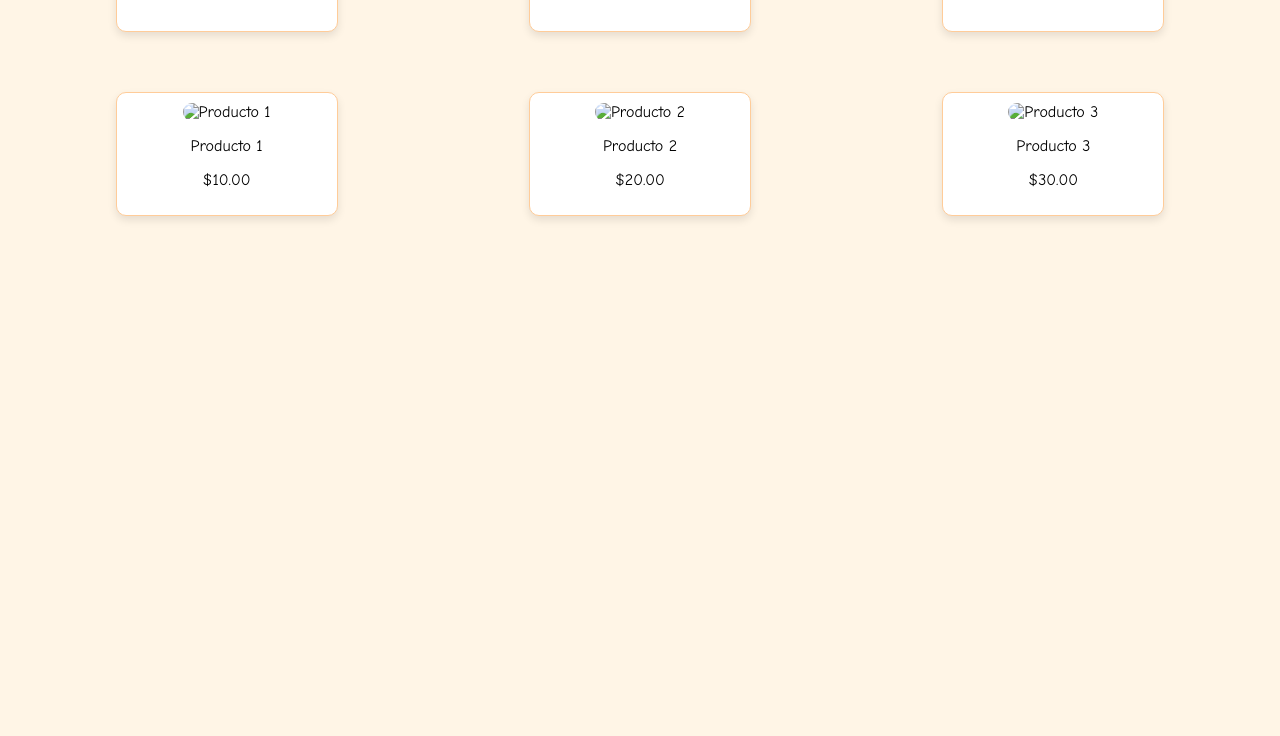
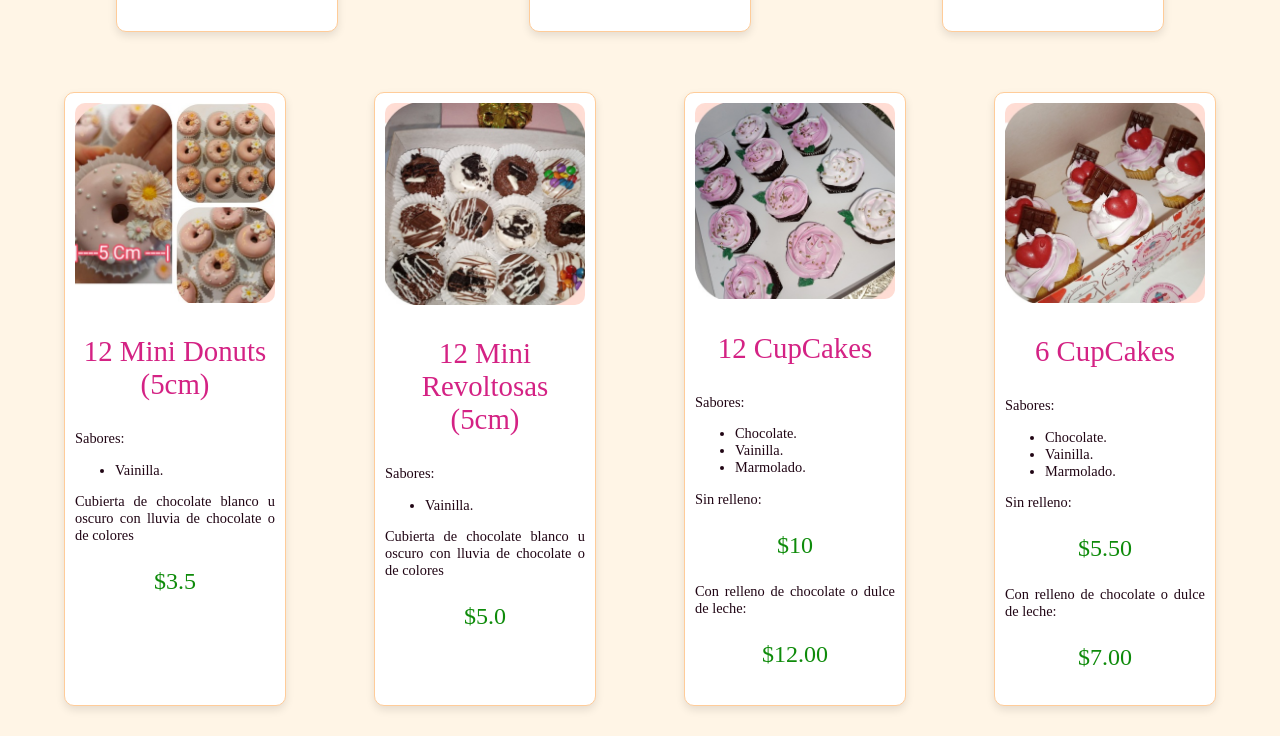
Before and after one commit to DelCris-Creator/mi-pagina-web, a plain HTML site: page index.html in a window 1280 px wide. Shown: the part 1234-1970 px from the top of the page. Before the commit the page ends 1480 px from the top, so only its background shows below. Drawn offline with Linux system fonts and the light colour scheme.

Commit message:
MiniDonuts

```diff
--- a/index.html
+++ b/index.html
@@ -79,21 +79,59 @@
         </div>
 
     </div>
+
     <div class="section">
         <div class="product">
-            <img src="imagen1.jpg" alt="Producto 1">
-            <p>Producto 1</p>
-            <p>$10.00</p>
+            <img src="images/00010.jpg" alt="Producto 7">
+            <p class="nombre-producto">12 Mini Donuts (5cm) </p>
+            <p class="descripcion">Sabores:</p>
+            <ul class="descripcion">
+                <li>Vainilla.</li>
+            </ul>
+            <p class="descripcion">Cubierta de chocolate blanco
+                u oscuro con lluvia de chocolate o de colores</p>
+            <p class="precio">$3.5</p>
         </div>
         <div class="product">
-            <img src="imagen2.jpg" alt="Producto 2">
-            <p>Producto 2</p>
-            <p>$20.00</p>
+            <img src="images/00011.jpg" alt="Producto 7">
+            <p class="nombre-producto">12 Mini Revoltosas (5cm) </p>
+            <p class="descripcion">Sabores:</p>
+            <ul class="descripcion">
+                <li>Vainilla.</li>
+            </ul>
+            <p class="descripcion">Cubierta de chocolate blanco
+                u oscuro con lluvia de chocolate o de colores</p>
+            <p class="precio">$5.0</p>
         </div>
         <div class="product">
-            <img src="imagen3.jpg" alt="Producto 3">
-            <p>Producto 3</p>
-            <p>$30.00</p>
+            <img src="images/0008.jpg" alt="Producto 8">
+            <p class="nombre-producto">12 CupCakes</p>
+            <p class="descripcion">Sabores:</p>
+            <ul class="descripcion">
+                <li>Chocolate.</li>
+                <li>Vainilla.</li>
+                <li>Marmolado.</li>
+            </ul>
+            <p class="descripcion">Sin relleno:</p>
+            <p class="precio">$10</p>
+            <p class="descripcion">Con relleno de chocolate o
+                dulce de leche:</p>
+            <p class="precio">$12.00</p>
+        </div>
+        <div class="product">
+            <img src="images/0009.jpg" alt="Producto 9">
+            <p class="nombre-producto">6 CupCakes</p>
+            <p class="descripcion">Sabores:</p>
+            <ul class="descripcion">
+                <li>Chocolate.</li>
+                <li>Vainilla.</li>
+                <li>Marmolado.</li>
+            </ul>
+            <p class="descripcion">Sin relleno:</p>
+            <p class="precio">$5.50</p>
+            <p class="descripcion">Con relleno de chocolate o
+                dulce de leche:</p>
+            <p class="precio">$7.00</p>
         </div>
     </div>
 </body>
```
Also changed, not shown: images/00010.jpg (added), images/00011.jpg (added), images/00012.jpg (added), images/0007.jpg (added), images/0008.jpg (added), images/0009.jpg (added).
